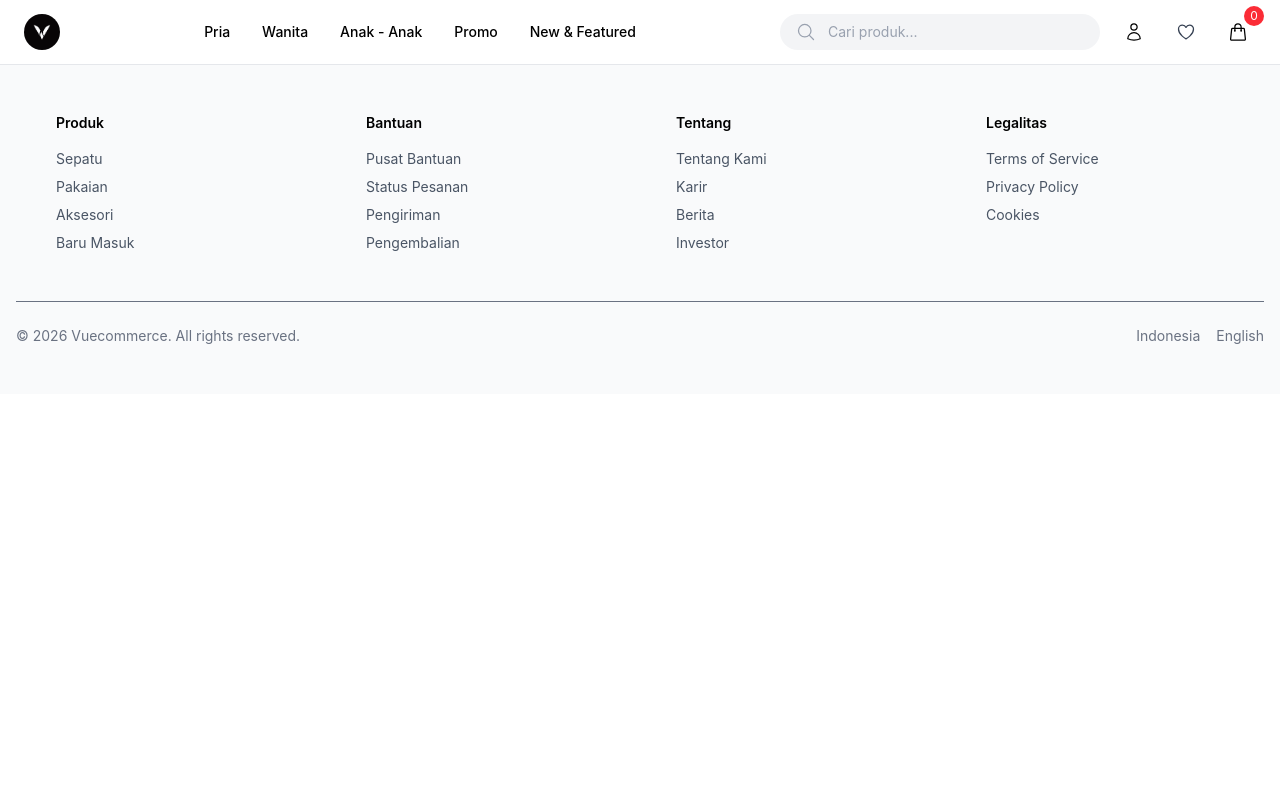
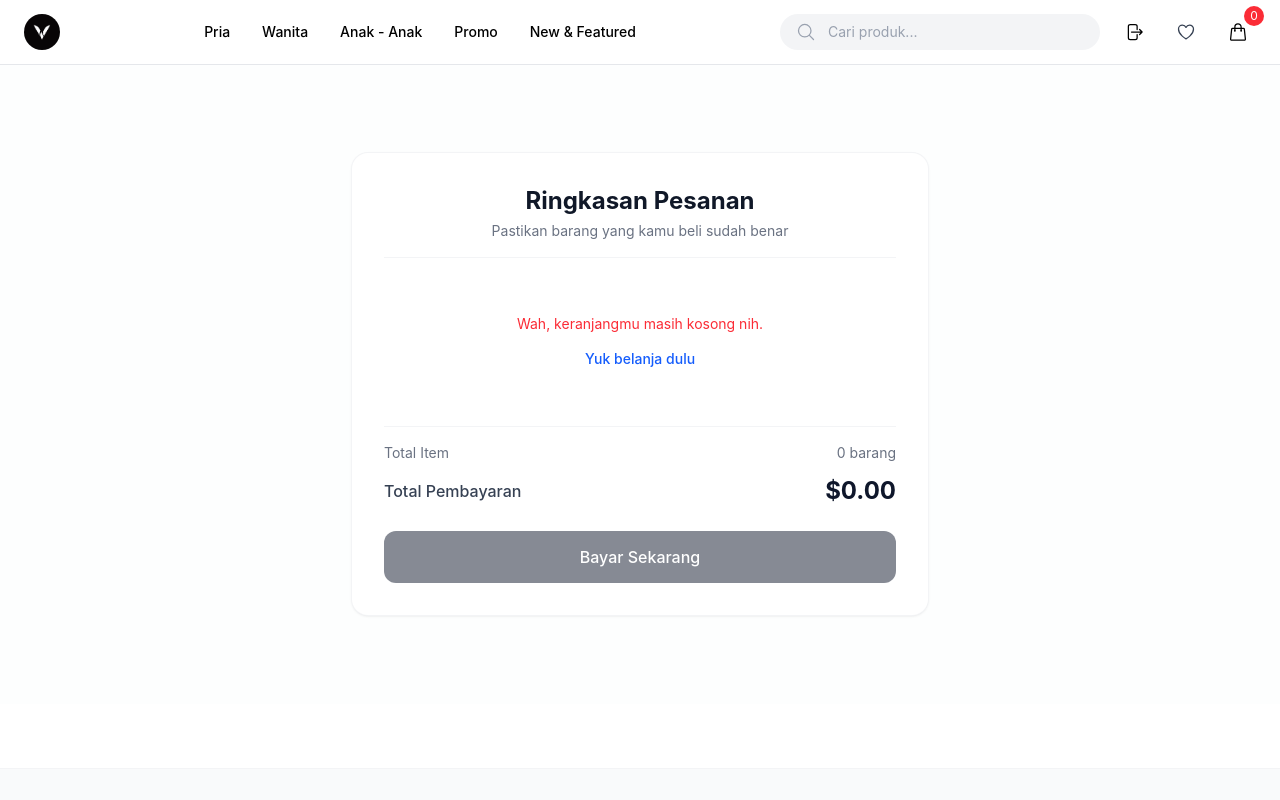
Before and after one commit to Gussunjaya/intermediate-fe, a Vue app: page /checkout in a window 1280 px wide. Shown: the top 800 px of the page. Built offline with nearby package versions, Linux system fonts and the light colour scheme; sample sign-in values are in the browser's storage.

Commit message:
Update CheckoutView

```diff
--- a/src/components/layout/MainNavbar.vue
+++ b/src/components/layout/MainNavbar.vue
@@ -9,6 +9,8 @@ import {
 } from '@heroicons/vue/24/outline'
 import { cart } from '@/stores/cart'
 import { ref } from 'vue'
+import { auth } from '@/stores/auth'
+import { ArrowRightStartOnRectangleIcon } from '@heroicons/vue/24/outline'
 
 const isMobileMenuOpen = ref(false)
 </script>
@@ -18,9 +20,9 @@ const isMobileMenuOpen = ref(false)
     <div class="max-w-7xl mx-auto px-4 sm:px-6">
       <div class="flex items-center justify-between h-16">
         <!-- LOGO -->
-        <div class="flex items-center">
+        <RouterLink to="/" class="flex items-center gap-x-2">
           <img src="/src/assets/images/logo.png" alt="Logo" class="h-9 w-auto rounded-3xl" />
-        </div>
+        </RouterLink>
 
         <!-- DESKTOP MENU -->
         <nav class="hidden md:flex items-center gap-x-8 font-medium text-sm">
@@ -44,9 +46,25 @@ const isMobileMenuOpen = ref(false)
           </div>
 
           <!-- Icons -->
-          <RouterLink to="/login" class="p-2 hover:bg-gray-100 rounded-full" title="Masuk">
+          <!-- Jika belum login: tampilkan tombol masuk -->
+          <RouterLink
+            v-if="!auth.isLoggedIn.value"
+            to="/login"
+            class="p-2 hover:bg-gray-100 rounded-full"
+            title="Masuk"
+          >
             <UserIcon class="w-5 h-5" />
           </RouterLink>
+
+          <!-- Jika sudah login: tampilkan tombol keluar -->
+          <button
+            v-else
+            @click="auth.logout()"
+            class="p-2 hover:bg-gray-100 rounded-full"
+            title="Keluar"
+          >
+            <ArrowRightStartOnRectangleIcon class="w-5 h-5" />
+          </button>
           <button class="p-2 hover:bg-gray-100 rounded-xl transition-colors">
             <HeartIcon class="w-5 h-5 text-gray-700" />
           </button>
@@ -93,9 +111,25 @@ const isMobileMenuOpen = ref(false)
         </div>
 
         <!-- Action buttons di mobile -->
-        <RouterLink to="/login" class="p-2 hover:bg-gray-100 rounded-full" title="Masuk">
+        <!-- Jika belum login: tampilkan tombol masuk -->
+        <RouterLink
+          v-if="!auth.isLoggedIn.value"
+          to="/login"
+          class="p-2 hover:bg-gray-100 rounded-full"
+          title="Masuk"
+        >
           <UserIcon class="w-5 h-5" />
         </RouterLink>
+
+        <!-- Jika sudah login: tampilkan tombol keluar -->
+        <button
+          v-else
+          @click="auth.logout()"
+          class="p-2 hover:bg-gray-100 rounded-full"
+          title="Keluar"
+        >
+          <ArrowRightStartOnRectangleIcon class="w-5 h-5" />
+        </button>
         <div class="flex gap-4 mt-6 pt-6 border-t">
           <button
             class="flex-1 flex items-center justify-center gap-2 py-3 border rounded-2xl hover:bg-gray-50 transition-colors"
--- a/src/router/index.js
+++ b/src/router/index.js
@@ -1,3 +1,4 @@
+import { auth } from '@/stores/auth'
 import { createRouter, createWebHistory } from 'vue-router'
 import HomeView from '../views/HomeView.vue'
 import ProductDetailView from '../views/ProductDetailView.vue'
@@ -31,6 +32,7 @@ const routes = [
   {
     path: '/checkout',
     component: CheckoutView,
+    meta: { requiresAuth: true }, // Menandai route ini membutuhkan autentikasi
   },
 ]
 
@@ -39,4 +41,15 @@ const router = createRouter({
   routes,
 })
 
+// Navigation Guard
+router.beforeEach((to) => {
+  if (to.meta.requiresAuth && !auth.isLoggedIn.value) {
+    return '/login' // Redirect ke halaman login jika belum terautentikasi
+  }
+
+  if (to.path === '/login' && auth.isLoggedIn.value) {
+    return '/' // Redirect ke home jika sudah login
+  }
+})
+
 export default router
--- /dev/null
+++ b/src/stores/auth.ts
@@ -0,0 +1,32 @@
+import { ref } from 'vue'
+
+const isLoggedIn = ref(localStorage.getItem('isLoggedIn') === 'true')
+const userEmail = ref(localStorage.getItem('userEmail') || '')
+
+const MOCK_EMAIL = 'admin@toko.com'
+const MOCK_PASSWORD = 'admin123'
+
+function login(email: string, password: string): boolean {
+  if (email === MOCK_EMAIL && password === MOCK_PASSWORD) {
+    isLoggedIn.value = true
+    userEmail.value = email
+    localStorage.setItem('isLoggedIn', 'true')
+    localStorage.setItem('userEmail', email)
+    return true
+  }
+  return false
+}
+
+function logout() {
+  isLoggedIn.value = false
+  userEmail.value = ''
+  localStorage.removeItem('isLoggedIn')
+  localStorage.removeItem('userEmail')
+}
+
+export const auth = {
+  isLoggedIn,
+  userEmail,
+  login,
+  logout,
+}
--- a/src/views/CheckoutView.vue
+++ b/src/views/CheckoutView.vue
@@ -1,2 +1,130 @@
-<script setup></script>
-<template></template>
+<script setup>
+import { cart } from '@/stores/cart'
+import { ref, computed } from 'vue'
+import { useRouter } from 'vue-router'
+
+const router = useRouter()
+const isSubmitting = ref(false)
+const showSuccessModal = ref(false)
+
+// Ambil barang dari cart store
+const cartItems = computed(() => cart.state.items)
+
+// Cek apakah keranjang ada isinya (asumsi cart.state.items berupa array)
+const isCartEmpty = computed(() => {
+  return !cartItems.value || cartItems.value.length === 0
+})
+
+function handleSubmit() {
+  if (isCartEmpty.value) return // Jangan proses jika keranjang kosong
+
+  isSubmitting.value = true
+
+  setTimeout(() => {
+    isSubmitting.value = false
+    cart.state.items = [] // kosongkan keranjang
+    showSuccessModal.value = true
+  }, 1500)
+}
+
+function closeModalAndRedirect() {
+  showSuccessModal.value = false
+  router.push('/')
+}
+</script>
+
+<template>
+  <section class="min-h-[80vh] flex items-center justify-center px-4 mt-16 bg-gray-50/30">
+    <div class="max-w-xl mx-auto w-full">
+      <div class="bg-white rounded-2xl shadow-sm ring-1 ring-gray-100 p-8 space-y-6">
+        <div class="text-center border-b border-gray-100 pb-4">
+          <h1 class="text-2xl font-bold text-gray-900">Ringkasan Pesanan</h1>
+          <p class="text-gray-500 mt-1 text-sm">Pastikan barang yang kamu beli sudah benar</p>
+        </div>
+
+        <div v-if="!isCartEmpty" class="space-y-3 max-h-72 overflow-y-auto pr-2">
+          <div
+            v-for="item in cart.state.items"
+            :key="item.id"
+            class="flex items-center gap-4 p-3 rounded-xl bg-gray-50 border border-gray-100"
+          >
+            <img
+              :src="item.image"
+              class="w-16 h-16 object-contain bg-white rounded-lg p-1 border border-gray-100"
+            />
+
+            <div class="flex-1">
+              <p class="font-semibold text-gray-800 line-clamp-1 text-sm">{{ item.name }}</p>
+              <p class="text-xs text-gray-500 mt-1">
+                {{ item.qty }}x @ {{ cart.formatPrice(item.price) }}
+              </p>
+            </div>
+
+            <div class="font-semibold text-gray-900 text-sm">
+              {{ cart.formatPrice(item.price * item.qty) }}
+            </div>
+          </div>
+        </div>
+
+        <div v-else class="text-center py-8">
+          <p class="text-red-500 text-sm mb-3">Wah, keranjangmu masih kosong nih.</p>
+          <RouterLink to="/" class="text-sm font-medium text-blue-600 hover:underline">
+            Yuk belanja dulu
+          </RouterLink>
+        </div>
+
+        <div class="border-t border-gray-100 pt-4 space-y-3">
+          <div class="flex justify-between text-gray-500 text-sm">
+            <span>Total Item</span>
+            <span>{{ cart.totalItems }} barang</span>
+          </div>
+          <div class="flex justify-between items-center">
+            <span class="text-base font-medium text-gray-700">Total Pembayaran</span>
+            <span class="text-2xl font-bold text-slate-900">{{
+              cart.formatPrice(cart.totalPrice.value)
+            }}</span>
+          </div>
+        </div>
+
+        <button
+          @click="handleSubmit"
+          :disabled="isSubmitting || isCartEmpty"
+          class="w-full bg-slate-900 text-white py-3.5 rounded-xl font-medium hover:bg-slate-800 transition disabled:opacity-50 disabled:cursor-not-allowed flex items-center justify-center"
+        >
+          <span v-if="isSubmitting" class="animate-pulse">Memproses Pembayaran...</span>
+          <span v-else>Bayar Sekarang</span>
+        </button>
+      </div>
+    </div>
+  </section>
+
+  <div
+    v-if="showSuccessModal"
+    class="fixed inset-0 bg-black/50 backdrop-blur-sm z-50 flex items-center justify-center p-4"
+  >
+    <div class="bg-white rounded-2xl p-8 max-w-sm w-full text-center space-y-4 shadow-xl">
+      <div class="w-16 h-16 bg-green-100 rounded-full flex items-center justify-center mx-auto">
+        <svg class="w-8 h-8 text-green-600" fill="none" stroke="currentColor" viewBox="0 0 24 24">
+          <path
+            stroke-linecap="round"
+            stroke-linejoin="round"
+            stroke-width="2"
+            d="M5 13l4 4L19 7"
+          />
+        </svg>
+      </div>
+
+      <h2 class="text-xl font-bold text-gray-900">Pesanan Berhasil!</h2>
+      <p class="text-gray-500 text-sm">
+        Terima kasih sudah belanja. Pesananmu sedang diproses dan akan segera dikirim.
+      </p>
+
+      <button
+        @click="closeModalAndRedirect"
+        class="w-full bg-slate-900 text-white py-3 rounded-xl font-medium hover:bg-slate-800 transition"
+      >
+        Kembali ke Home
+      </button>
+    </div>
+  </div>
+</template>
--- a/src/views/LoginView.vue
+++ b/src/views/LoginView.vue
@@ -1,4 +1,5 @@
 <script setup>
+import { auth } from '@/stores/auth'
 import { reactive, ref } from 'vue'
 import { useRouter } from 'vue-router'
 
@@ -12,21 +13,25 @@ const form = reactive({
 
 // State untuk loading dan toggle password
 const isSubmitting = ref(false)
+const errorMessage = ref('')
 const showPassword = ref(false)
 const falsePassword = ref(false) // Password dummy untuk validasi
 
-function handleSubmit() {
+async function handleSubmit() {
+  errorMessage.value = '' // reset error setiap kali submit
   isSubmitting.value = true
-  // Simulasi proses login (delay 1.2 detik)
+
   setTimeout(() => {
-    if (form.password !== '12345') {
-      isSubmitting.value = false
-      falsePassword.value = true
-      return
+    // Panggil fungsi login dari auth store
+    const success = auth.login(form.email, form.password)
+    isSubmitting.value = false
+    if (success) {
+      router.push('/') // login berhasil, redirect ke home
+    } else {
+      // Login gagal, tampilkan pesan error
+      errorMessage.value = 'Email atau password salah. Coba: admin@toko.com / admin123'
+      falsePassword.value = true // trigger tampilan error pada input password
     }
-    isSubmitting.value = false
-    alert('Login berhasil! Selamat datang.')
-    router.push('/') // redirect ke homepage
   }, 1200)
 }
 </script>
@@ -44,6 +49,13 @@ function handleSubmit() {
         @submit.prevent="handleSubmit"
         class="bg-white rounded-2xl shadow-sm ring-1 ring-gray-100 p-8 space-y-6"
       >
+        <!-- Pesan error jika login gagal -->
+        <div
+          v-if="errorMessage"
+          class="bg-red-50 border border-red-200 text-red-700 text-sm rounded-lg p-3"
+        >
+          {{ errorMessage }}
+        </div>
         <!-- Email Field -->
         <div>
           <label for="email" class="block text-sm font-medium text-gray-700 mb-1"> Email </label>
```
